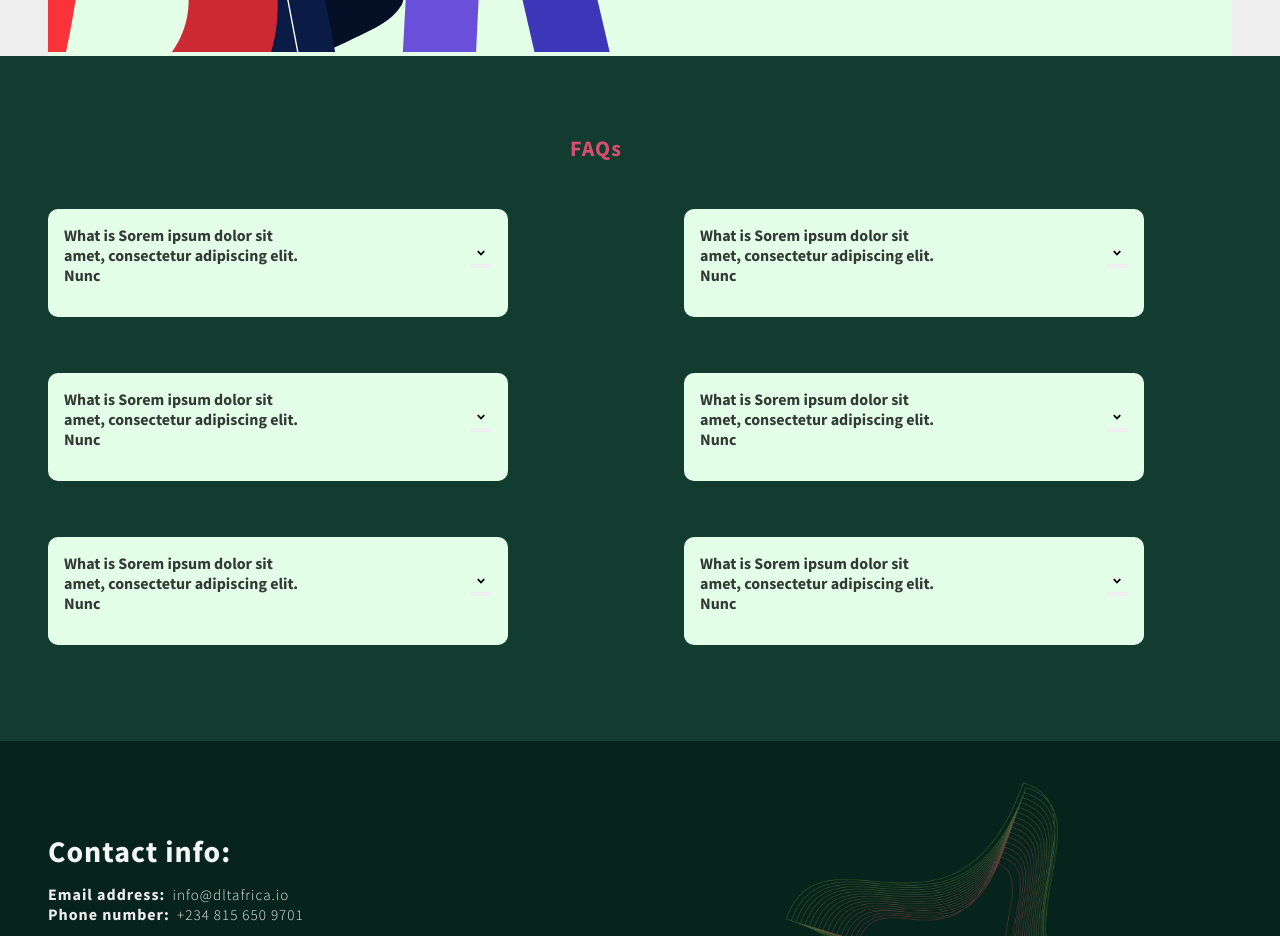
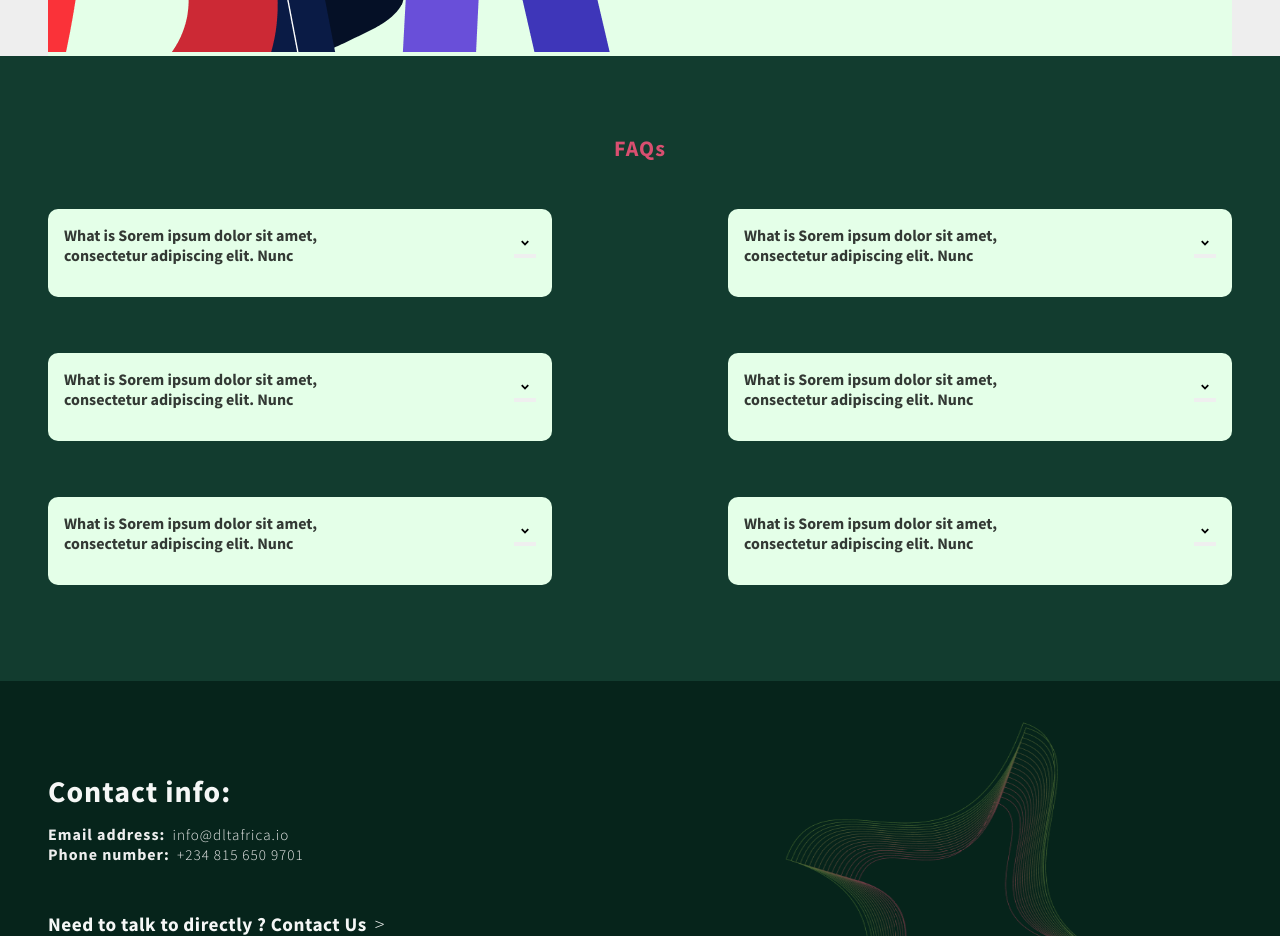
Before and after one commit to Mentor-Ntech/DLT-Website, a React (Create React App) app: page / in a window 1280 px wide. Shown: the part 2920-3856 px from the top of the page. Built offline with nearby package versions, Linux system fonts and the light colour scheme; no server answers.

Commit message:
HomeLayout component added

```diff
--- a/src/component/FAQ/FAQs.scss
+++ b/src/component/FAQ/FAQs.scss
@@ -28,7 +28,6 @@
 
 .faqs {
   margin: 5rem 3rem;
-  padding-right: 5.5rem;
   height: auto;
 
   h3 {
```
